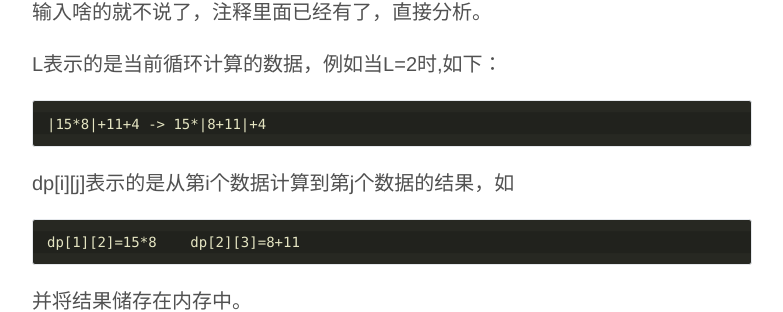
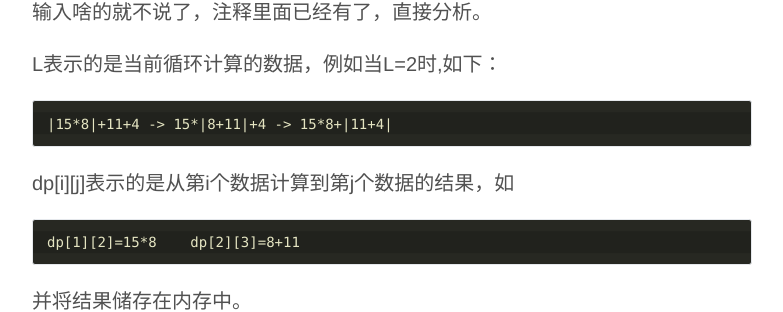
Before and after one commit to 0xFA-Team/0xFA-Team.github.io, a Jekyll site: the page built from _posts/2015-12-08-HCTF-Douglas-Peuker.md, in a window 1280 px wide and 1400 px high, scrolled down 5001 px. Shown: the part 144-456 px from the top of the window, without its empty margins (248-1031 px from the left). Built offline with Jekyll 4.4.1, drawn with Linux system fonts in a browser that asks for light colours; some web fonts are replaced; some of the changed text lies outside the part shown.

Commit message:
Update 2015-12-08-HCTF-Douglas-Peuker.md

```diff
--- a/_posts/2015-12-08-HCTF-Douglas-Peuker.md
+++ b/_posts/2015-12-08-HCTF-Douglas-Peuker.md
@@ -182,7 +182,7 @@
 
 L表示的是当前循环计算的数据，例如当L=2时,如下：
 
-	|15*8|+11+4 -> 15*|8+11|+4
+	|15*8|+11+4 -> 15*|8+11|+4 -> 15*8+|11+4|
 
 dp[i][j]表示的是从第i个数据计算到第j个数据的结果，如
 
@@ -206,9 +206,11 @@
 
 还是那个例子：
 
-	15*8+11+4   现在计算整个式子的值，当K在第二个+的地方。
-	处理完(15*8)+(11+4)以后的值为t
+	15*8+11+4
 
+现在计算整个式子的值，当K在第二个+的地方。
+
+处理完(15*8)+(11+4)以后的值为t
 
 但是仔细考虑，这个时候考虑的是分开的，就是后面的一个符号和前面的一个符号分开考虑，那么当他组合在一起呢。
 
```
